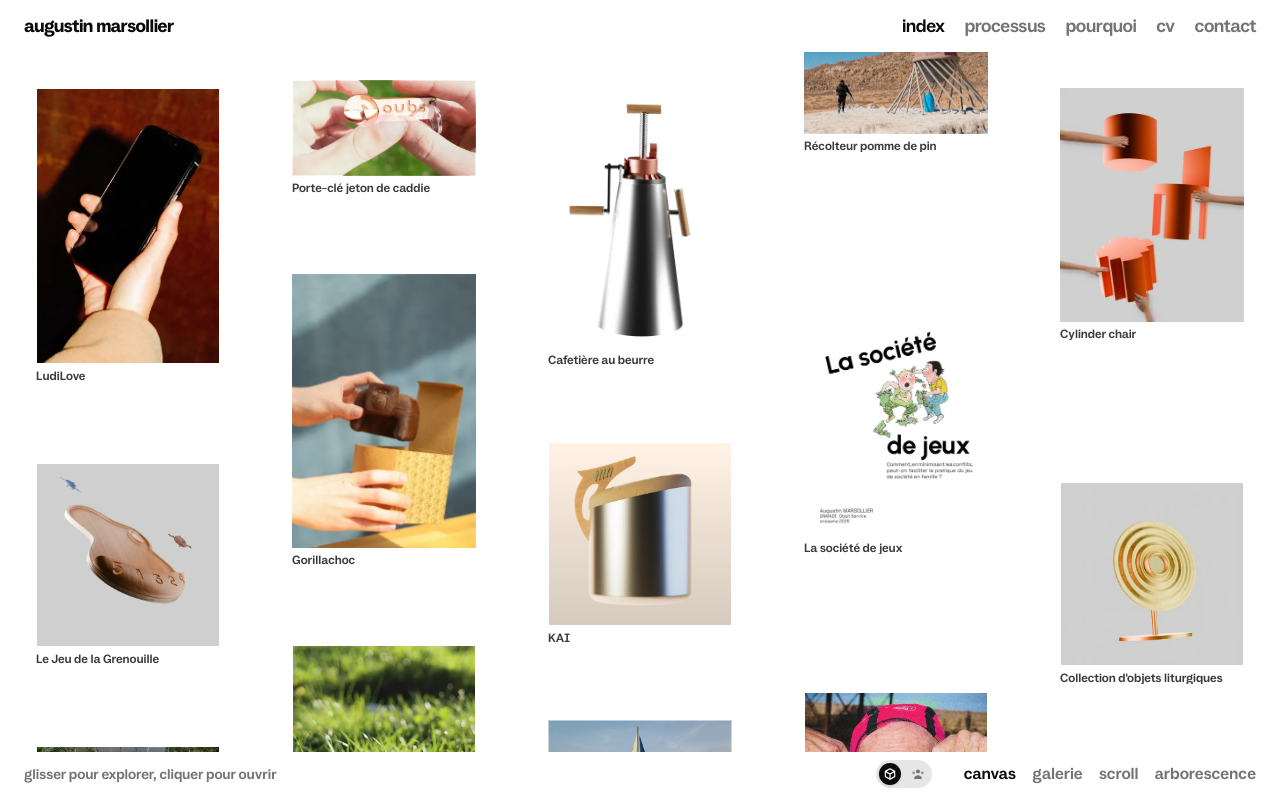
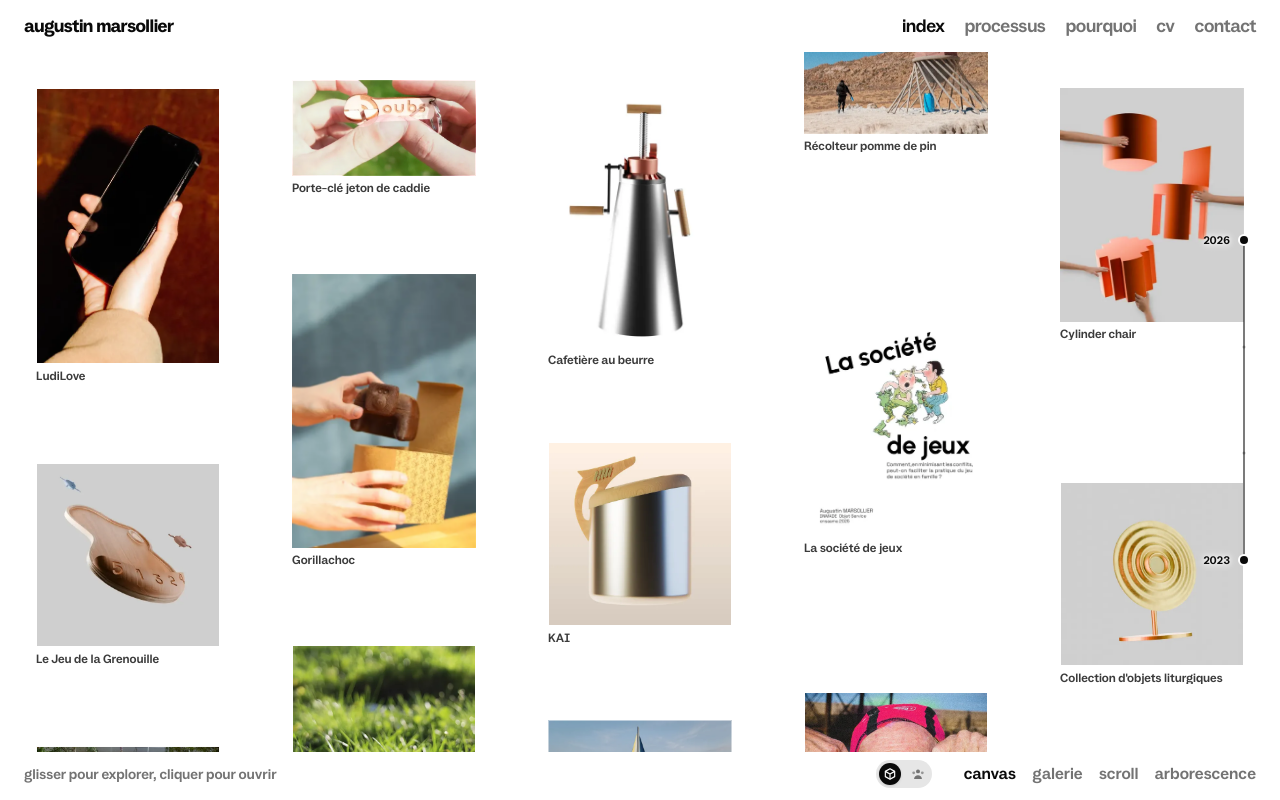
Before and after one commit to augustinmarso/portfolio, a Next.js app: page / in a window 1280 px wide. Built offline with nearby package versions, Linux system fonts and the light colour scheme.

Commit message:
Index : ligne des années à deux poignées pour filtrer les projets par période
Co-Authored-By: Claude Opus 5.5 <noreply@anthropic.com>

```diff
--- a/src/components/home-views.tsx
+++ b/src/components/home-views.tsx
@@ -4,6 +4,7 @@ import { useEffect, useMemo, useState } from "react";
 import dynamic from "next/dynamic";
 import { InfiniteCanvas, type PeopleMode } from "@/components/infinite-canvas";
 import { PeopleSwitch } from "@/components/people-switch";
+import { YearRange } from "@/components/year-range";
 
 // Vues secondaires chargées seulement quand on les ouvre (le canvas s'affiche seul au départ).
 const HoverExpand = dynamic(() => import("@/components/hover-expand").then((m) => m.HoverExpand), { ssr: false });
@@ -34,21 +35,46 @@ export function HomeViews({ projects }: { projects: Project[] }) {
     [projects]
   );
 
+  // Période choisie sur la ligne des années (toutes au départ).
+  const years = useMemo(
+    () => [...new Set(projects.map((p) => Number(p.text?.year)).filter(Boolean))].sort((a, b) => a - b),
+    [projects]
+  );
+  const [range, setRange] = useState<[number, number]>([years[0], years[years.length - 1]]);
+  // projet sans année : toujours affiché
+  const inRange = (p: Project) => !p.text?.year || (Number(p.text.year) >= range[0] && Number(p.text.year) <= range[1]);
+  // Canvas et galerie gardent leur mise en page : les projets hors période s'effacent sur place (CSS).
+  // L'anneau et l'arborescence se recomposent avec les seuls projets retenus.
+  const hiddenYears = years.filter((y) => y < range[0] || y > range[1]);
+  const hideCss = hiddenYears.length
+    ? hiddenYears.map((y) => `.canvas-card[data-year="${y}"],.hx-panel[data-year="${y}"]`).join(",") +
+      "{pointer-events:none}" +
+      hiddenYears.map((y) => `.canvas-card[data-year="${y}"]>*`).join(",") +
+      "{opacity:0;filter:blur(6px)}" +
+      hiddenYears.map((y) => `.hx-panel[data-year="${y}"]`).join(",") +
+      "{flex-grow:0!important;opacity:0}"
+    : "";
+  const ringProjects = useMemo(() => byDate.filter(inRange), [byDate, range]); // eslint-disable-line react-hooks/exhaustive-deps
+  const mapProjects = useMemo(() => projects.filter(inRange), [projects, range]); // eslint-disable-line react-hooks/exhaustive-deps
+
   return (
     <>
+      {hideCss && <style>{hideCss}</style>}
       {view === "canvas" ? (
         <InfiniteCanvas projects={projects} people={people} />
       ) : view === "scroll" ? (
-        <ScrollRing projects={byDate} />
+        <ScrollRing projects={ringProjects} />
       ) : view === "arborescence" ? (
-        <div className="fixed inset-x-4 bottom-24 top-16 sm:inset-x-6 sm:bottom-16">
-          <MindMap projects={projects} className="h-full" />
+        <div className="fixed bottom-24 left-4 right-16 top-16 sm:bottom-16 sm:left-6 sm:right-24">
+          <MindMap projects={mapProjects} className="h-full" />
         </div>
       ) : (
-        <div className="fixed inset-x-4 bottom-24 top-16 sm:inset-x-6 sm:bottom-16 sm:top-36">
+        <div className="fixed bottom-24 left-4 right-16 top-16 sm:bottom-16 sm:left-6 sm:right-24 sm:top-36">
           <HoverExpand projects={byDate} />
         </div>
       )}
+
+      {years.length > 1 && <YearRange years={years} value={range} onChange={setRange} />}
 
       {/* Barre du bas : bande blanche pleine largeur, calée en bas, rien ne passe dessous.
           Téléphone : boutons « personne / les gens » au-dessus, les quatre vues réparties sur la largeur. */}
--- a/src/components/hover-expand.tsx
+++ b/src/components/hover-expand.tsx
@@ -28,9 +28,10 @@ export function HoverExpand({ projects }: { projects: Project[] }) {
               }
             }}
             onFocus={() => setActive(i)}
+            data-year={p.text?.year ?? undefined}
             className={cn(
-              "group relative min-h-0 min-w-0 overflow-hidden outline-none",
-              "transition-[flex-grow] duration-700 ease-[cubic-bezier(0.22,1,0.36,1)]",
+              "hx-panel group relative min-h-0 min-w-0 overflow-hidden outline-none",
+              "transition-[flex-grow,opacity] duration-700 ease-[cubic-bezier(0.22,1,0.36,1)]",
               open ? "grow-[12]" : "grow"
             )}
             style={{ flexBasis: 0 }}
--- a/src/components/infinite-canvas.tsx
+++ b/src/components/infinite-canvas.tsx
@@ -215,13 +215,14 @@ export function InfiniteCanvas({ projects, people = false }: { projects: Project
                   key={p.project.slug}
                   href={`/projets/${p.project.slug}`}
                   data-slug={p.project.slug}
+                  data-year={p.project.text?.year ?? undefined}
                   prefetch={false} // une centaine de cartes à l'écran : préchargées au survol (onPointerOver)
                   tabIndex={tx === 1 && ty === 1 ? 0 : -1}
                   draggable={false}
                   className="canvas-card group pointer-events-auto absolute block outline-none"
                   style={{ left: p.x, top: p.y, width: p.w, height: p.h }}
                 >
-                  <div className="relative overflow-hidden" style={{ height: p.h - LABEL }}>
+                  <div className="relative overflow-hidden transition-[opacity,filter] duration-700 ease-out" style={{ height: p.h - LABEL }}>
                     <FadeImg src={p.project.cover.src} alt={p.project.title} fill className="pointer-events-none object-cover" />
                     {/* Image de survol, au même cadrage : seule la personne apparaît (fondu court, sans zoom) */}
                     {p.project.hover && (
@@ -244,7 +245,7 @@ export function InfiniteCanvas({ projects, people = false }: { projects: Project
                       />
                     )}
                   </div>
-                  <div className="pt-1.5 text-[12px] font-semibold leading-none">
+                  <div className="pt-1.5 text-[12px] font-semibold leading-none transition-[opacity,filter] duration-700 ease-out">
                     <span className="block truncate text-foreground/80 transition-colors group-hover:text-foreground">
                       {p.project.title}
                     </span>
--- a/src/components/scroll-ring.tsx
+++ b/src/components/scroll-ring.tsx
@@ -50,7 +50,8 @@ export function ScrollRing({ projects }: { projects: Project[] }) {
     };
   }, [radius, step, n]);
 
-  const shown = projects[front];
+  // la liste peut rétrécir (filtre par année) avant que l'anneau recalcule la carte de face
+  const shown = projects[Math.min(front, n - 1)];
 
   return (
     <div
--- /dev/null
+++ b/src/components/year-range.tsx
@@ -0,0 +1,135 @@
+"use client";
+
+import { useRef, useState } from "react";
+import { cn } from "@/lib/utils";
+
+// Ligne verticale fixée sur le côté, à deux poignées : celle du haut borne l'année la plus récente,
+// celle du bas la plus ancienne. Les poignées glissent librement sous le doigt puis se calent
+// en douceur sur l'année la plus proche ; le filtre suit en direct.
+export function YearRange({
+  years,
+  value,
+  onChange,
+}: {
+  years: number[]; // triées, de la plus ancienne à la plus récente
+  value: [number, number]; // [début, fin]
+  onChange: (v: [number, number]) => void;
+}) {
+  const track = useRef<HTMLDivElement>(null);
+  const [drag, setDrag] = useState<{ which: 0 | 1; pos: number } | null>(null);
+  const start = useRef<number | null>(null); // glisser commencé sur deux poignées superposées
+  const min = years[0];
+  const max = years[years.length - 1];
+  const span = max - min || 1;
+  const toPos = (y: number) => (max - y) / span; // 0 = haut (récent), 1 = bas (ancien)
+  const toYear = (pos: number) => Math.round(max - pos * span);
+
+  // Position d'une poignée, bornée par l'autre (début ≤ fin, une même année possible).
+  const clampPos = (which: 0 | 1, pos: number) =>
+    which === 1 ? Math.min(Math.max(pos, 0), toPos(value[0])) : Math.max(Math.min(pos, 1), toPos(value[1]));
+
+  const move = (which: 0 | 1, clientY: number) => {
+    const r = track.current!.getBoundingClientRect();
+    const pos = clampPos(which, (clientY - r.top) / r.height);
+    setDrag({ which, pos });
+    const y = toYear(pos);
+    if (y !== value[which]) onChange(which === 0 ? [y, value[1]] : [value[0], y]);
+  };
+
+  const step = (which: 0 | 1, d: number) => {
+    const y = Math.min(max, Math.max(min, value[which] + d));
+    if (which === 0 && y <= value[1]) onChange([y, value[1]]);
+    if (which === 1 && y >= value[0]) onChange([value[0], y]);
+  };
+
+  const posOf = (which: 0 | 1) => (drag?.which === which ? drag.pos : toPos(value[which]));
+  const top = posOf(1);
+  const bottom = posOf(0);
+  const ease = "transition-[top,height] duration-500 ease-[cubic-bezier(0.32,0.72,0,1)]";
+
+  return (
+    <div
+      className="fixed right-3 top-1/2 z-20 h-[min(40vh,320px)] -translate-y-1/2 select-none sm:right-6"
+      role="group"
+      aria-label="Filtrer les projets par année"
+    >
+      {/* ligne et poignées ; la zone sensible est plus large que le trait */}
+      <div
+        ref={track}
+        className="relative h-full w-6 cursor-pointer touch-none"
+        onPointerDown={(e) => {
+          // appui sur la ligne : la poignée la plus proche saute là et suit le glisser
+          const r = track.current!.getBoundingClientRect();
+          const pos = (e.clientY - r.top) / r.height;
+          track.current!.setPointerCapture(e.pointerId);
+          // poignées superposées et appui dessus : c'est le sens du glisser qui choisira laquelle bouge
+          if (Math.abs(top - bottom) < 0.001 && Math.abs(pos - top) * r.height < 12) {
+            start.current = e.clientY;
+            return;
+          }
+          move(Math.abs(pos - top) <= Math.abs(pos - bottom) ? 1 : 0, e.clientY);
+        }}
+        onPointerMove={(e) => {
+          if (start.current !== null) {
+            if (Math.abs(e.clientY - start.current) < 3) return;
+            const which = e.clientY > start.current ? 0 : 1; // vers le bas : l'année de début
+            start.current = null;
+            move(which, e.clientY);
+          } else if (drag) move(drag.which, e.clientY);
+        }}
+        onPointerUp={() => { start.current = null; setDrag(null); }}
+        onPointerCancel={() => { start.current = null; setDrag(null); }}
+      >
+        <span aria-hidden className="absolute inset-y-0 left-1/2 w-px -translate-x-1/2 bg-foreground/15" />
+        {/* un point discret par année */}
+        {years.map((y) => (
+          <span
+            key={y}
+            aria-hidden
+            className="absolute left-1/2 size-[3px] -translate-x-1/2 -translate-y-1/2 rounded-full bg-foreground/30"
+            style={{ top: `${toPos(y) * 100}%` }}
+          />
+        ))}
+        <span
+          aria-hidden
+          className={cn("absolute left-1/2 w-px -translate-x-1/2 bg-foreground", !drag && ease)}
+          style={{ top: `${top * 100}%`, height: `${(bottom - top) * 100}%` }}
+        />
+        {([1, 0] as const).map((which) => (
+          <span
+            key={which}
+            role="slider"
+            tabIndex={0}
+            aria-orientation="vertical"
+            aria-label={which === 1 ? "année de fin" : "année de début"}
+            aria-valuemin={min}
+            aria-valuemax={max}
+            aria-valuenow={value[which]}
+            onKeyDown={(e) => {
+              const d = { ArrowUp: 1, ArrowRight: 1, ArrowDown: -1, ArrowLeft: -1 }[e.key];
+              if (!d) return;
+              e.preventDefault();
+              e.stopPropagation(); // le canvas se déplace aussi aux flèches
+              step(which, d);
+            }}
+            className={cn(
+              "absolute left-1/2 size-2 -translate-x-1/2 -translate-y-1/2 rounded-full bg-foreground outline-none ring-2 ring-background focus-visible:ring-foreground/20",
+              !drag && "transition-[top] duration-500 ease-[cubic-bezier(0.32,0.72,0,1)]"
+            )}
+            style={{ top: `${posOf(which) * 100}%` }}
+          >
+            {/* l'année retenue, à côté de sa poignée (une seule si début = fin) */}
+            {(which === 1 || value[0] !== value[1]) && (
+              <span
+                aria-hidden
+                className="pointer-events-none absolute right-full top-1/2 mr-2.5 -translate-y-1/2 text-[11px] font-semibold leading-none tabular-nums [text-shadow:0_0_4px_var(--background),0_0_8px_var(--background)]"
+              >
+                {value[which]}
+              </span>
+            )}
+          </span>
+        ))}
+      </div>
+    </div>
+  );
+}
```
